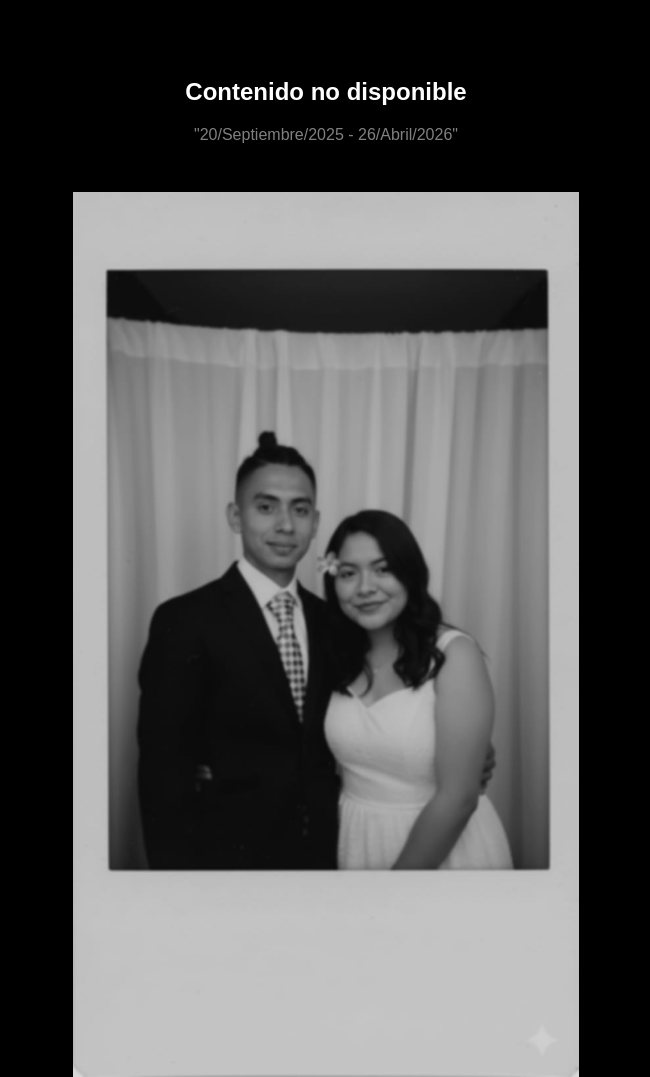
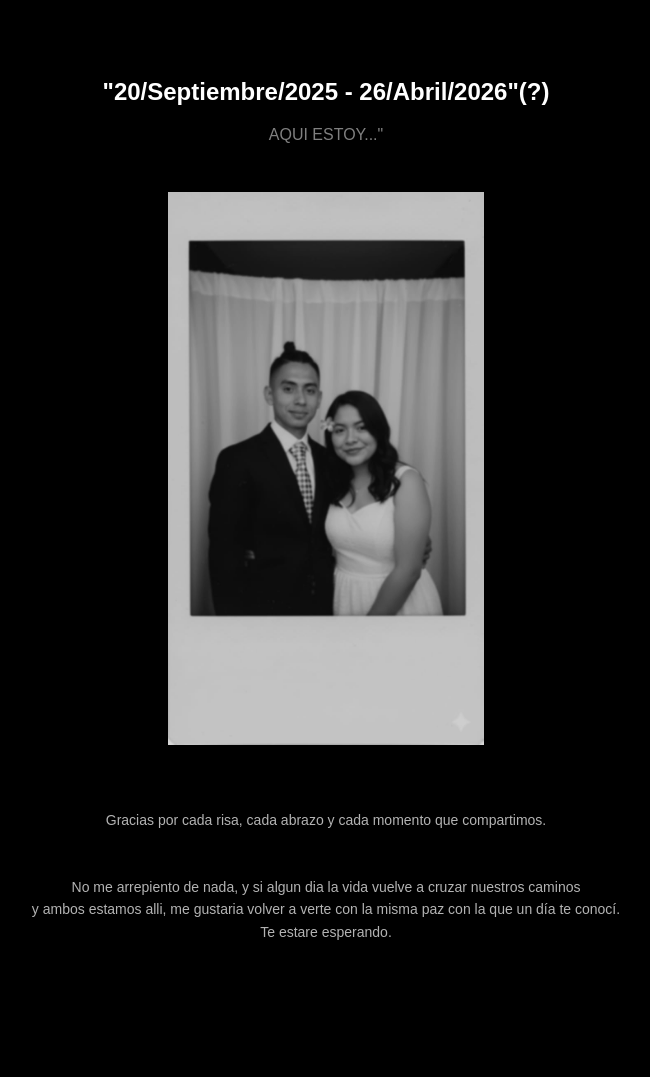
Before and after one commit to JoestarDGame1/LineaTiempoGrett, a plain HTML site: page index.html in a window 1280 px wide. Shown: the top 1077 px of the page, without its empty margins (314-964 px from the left). After the commit the page ends 951 px from the top, so only its background shows below. Drawn offline with Linux system fonts and the light colour scheme.

Commit message:
Update index.html

```diff
--- a/index.html
+++ b/index.html
@@ -24,7 +24,7 @@
       padding-top: 50px;
     }
     img {
-      max-width: 40%;
+      max-width: 25%;
       opacity: 0.85;
       margin-top: 30px;
     }
@@ -43,10 +43,10 @@
 </head>
 <body>
 
-  <h2>Contenido no disponible</h2>
+  <h2>"20/Septiembre/2025 - 26/Abril/2026"(?)</h2>
 
   <div class="mensaje">
-    "20/Septiembre/2025 - 26/Abril/2026"<br><br>
+    AQUI ESTOY..."<br><br>
   </div>
 
   <img src="assets/img/2029.jpg" alt="promesa vacia">
@@ -54,10 +54,9 @@
   <div class="final">
     Gracias por cada risa, cada abrazo y cada momento que compartimos.<br>
     <br><br>
-    Llamame, mandame msj, una foto, un reel, yo estare alli, en las buenas<br>
-    y en las malas, aunque no lo parezca, fuimos las personas correctas pero no el momento correcto aún.
-    Yo le dire a nuestros hijos que tardaron en llegar por mi culpa.
-    Te estoy espero "Mi Gretelita Linda 😻✨"
+    No me arrepiento de nada, y si algun dia la vida vuelve a cruzar nuestros caminos<br>
+    y ambos estamos alli, me gustaria volver a verte con la misma paz con la que un día te conocí.<br>
+    Te estare esperando.
   </div>
 
 </body>
```
